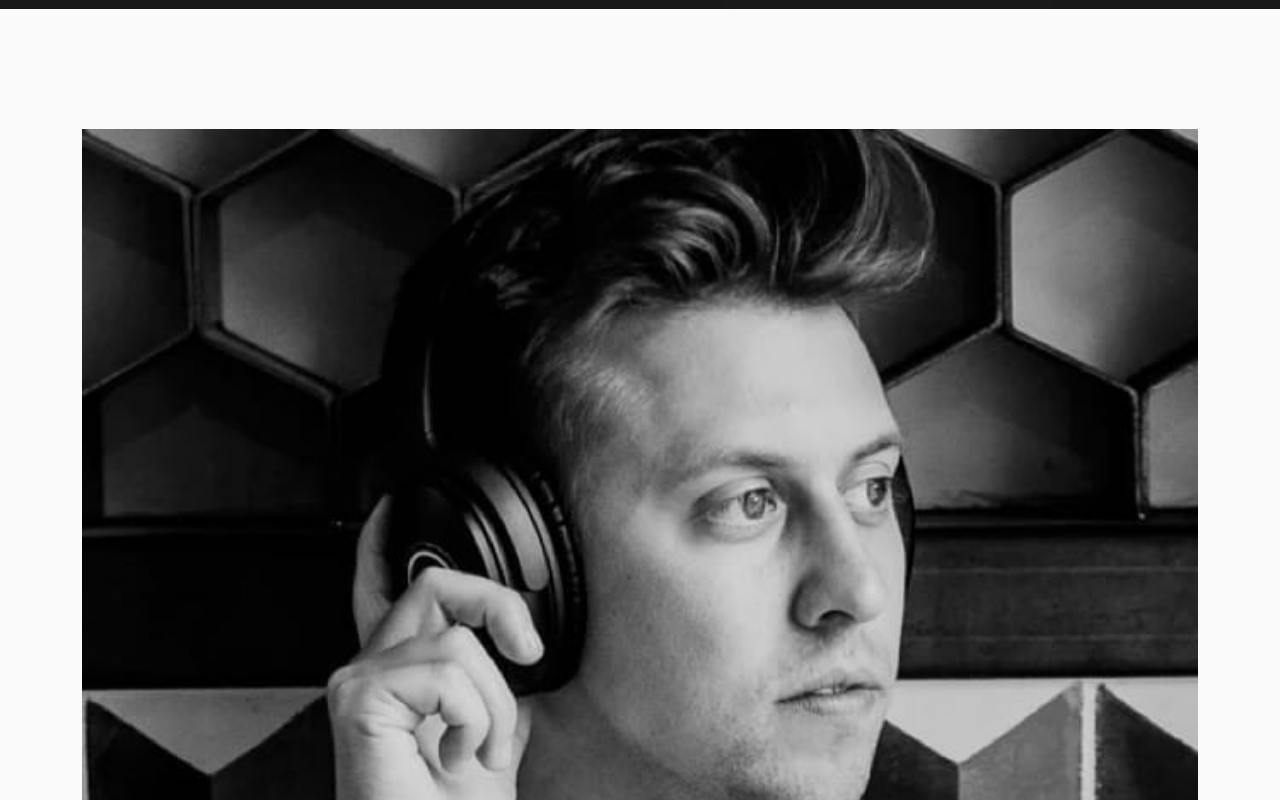
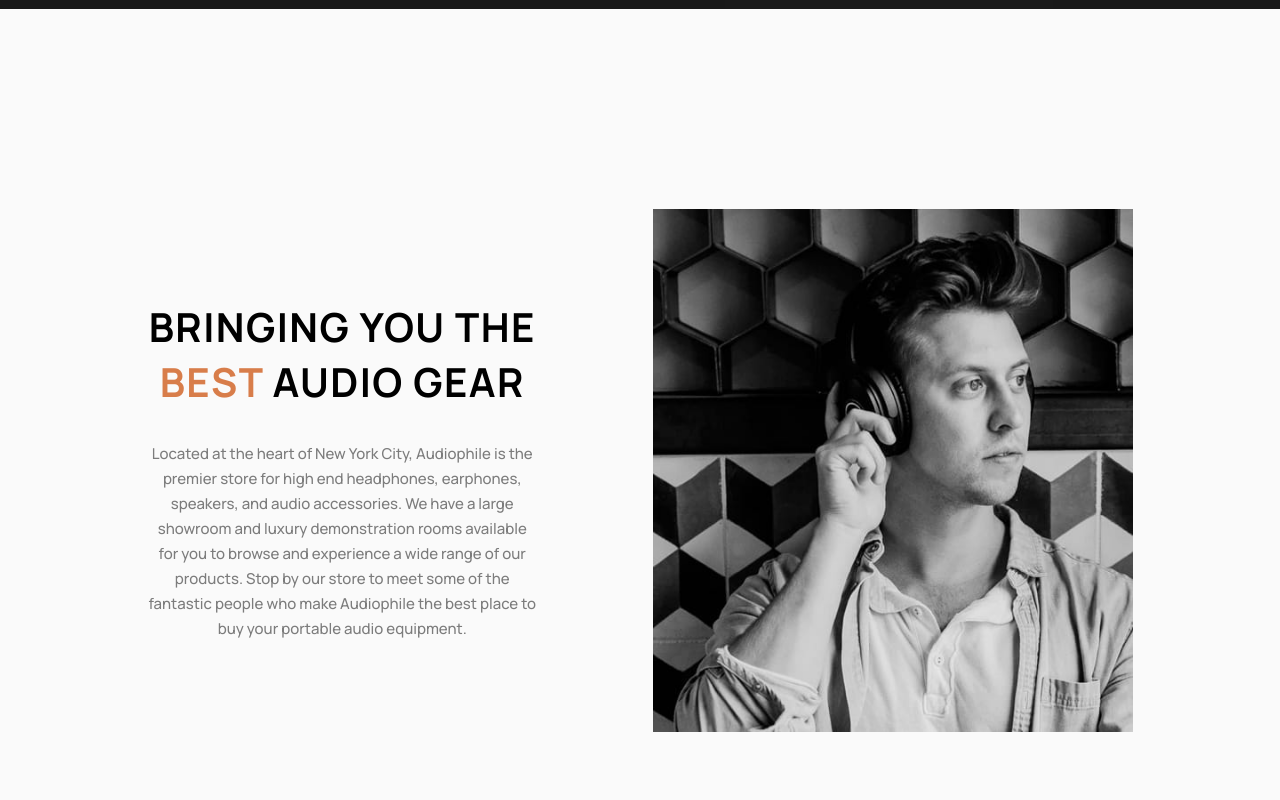
Before and after one commit to Chenxi96/Audiophile_E-commerce, a Next.js app: page / in a window 1280 px wide. Shown: the part 780-1580 px from the top of the page. Built offline with nearby package versions, Linux system fonts and the light colour scheme.

Commit message:
added tablet and desktop view

```diff
--- a/app/components/benefits/Benefits.js
+++ b/app/components/benefits/Benefits.js
@@ -1,12 +1,28 @@
+'use client'
+import { useEffect, useState } from "react"
 import Image from "next/image"
 import bestGear from '../../../public/assets/shared/mobile/image-best-gear.jpg'
+import bestGearTab from '../../../public/assets/shared/tablet/image-best-gear.jpg'
+import bestGearDesk from '../../../public/assets/shared/desktop/image-best-gear.jpg'
 import styles from './Benefits.module.scss'
 
 export default function Benefits() {
+    const [width, setWidth] = useState(window.innerWidth)
+
+    useEffect(() => {
+        window.addEventListener('resize', () => {
+            setWidth(window.innerWidth)
+        })
+        return () => {
+            window.removeEventListener('resize', () => {
+                setWidth(window.innerWidth)
+            })
+        }
+    }, [])
     return(
         <section className={styles.section}>
-            <Image className={styles.section__image} src={bestGear}/>
-            <div>
+            <Image className={styles.section__image} src={width < 768 ? bestGear : (width < 992 ? bestGearTab : bestGearDesk)} alt="image" />
+            <div className={styles.section__info}>
                 <h2 className={styles.description__h2}>
                     BRINGING YOU THE <span className={styles.h2__span}>BEST</span> AUDIO GEAR
                 </h2>
--- a/app/components/benefits/Benefits.module.scss
+++ b/app/components/benefits/Benefits.module.scss
@@ -30,3 +30,50 @@
     line-height: 25px;
     text-align: center;
 }
+
+@media screen and (min-width: 768px) {
+    .section__image {
+        margin-bottom: 63px;
+    }
+
+    .description__h2 {
+        width: 85.561%;
+        margin-inline: auto;
+        letter-spacing: 1.43px;
+        font-size: 40px;
+    }
+
+    .description__p {
+        width: 85.561%;
+        margin-inline: auto;
+    }
+}
+
+@media screen and (min-width: 992px) {
+    .section {
+        display: grid;
+        grid-template-columns: 1fr 48.649%;
+        width: 77.0834%;
+        margin-block: 200px;
+    }
+
+    .section__image {
+        order: 2;
+        margin-bottom: 0;
+    }
+
+    .section__info {
+        width: 77.193%;
+        align-self: center;
+    }
+
+    .description__h2 {
+        margin-inline: 0;
+        width: 100%;
+    }
+
+    .description__p {
+        width: 100%;
+        opacity: 0.5;
+    }
+}
```
